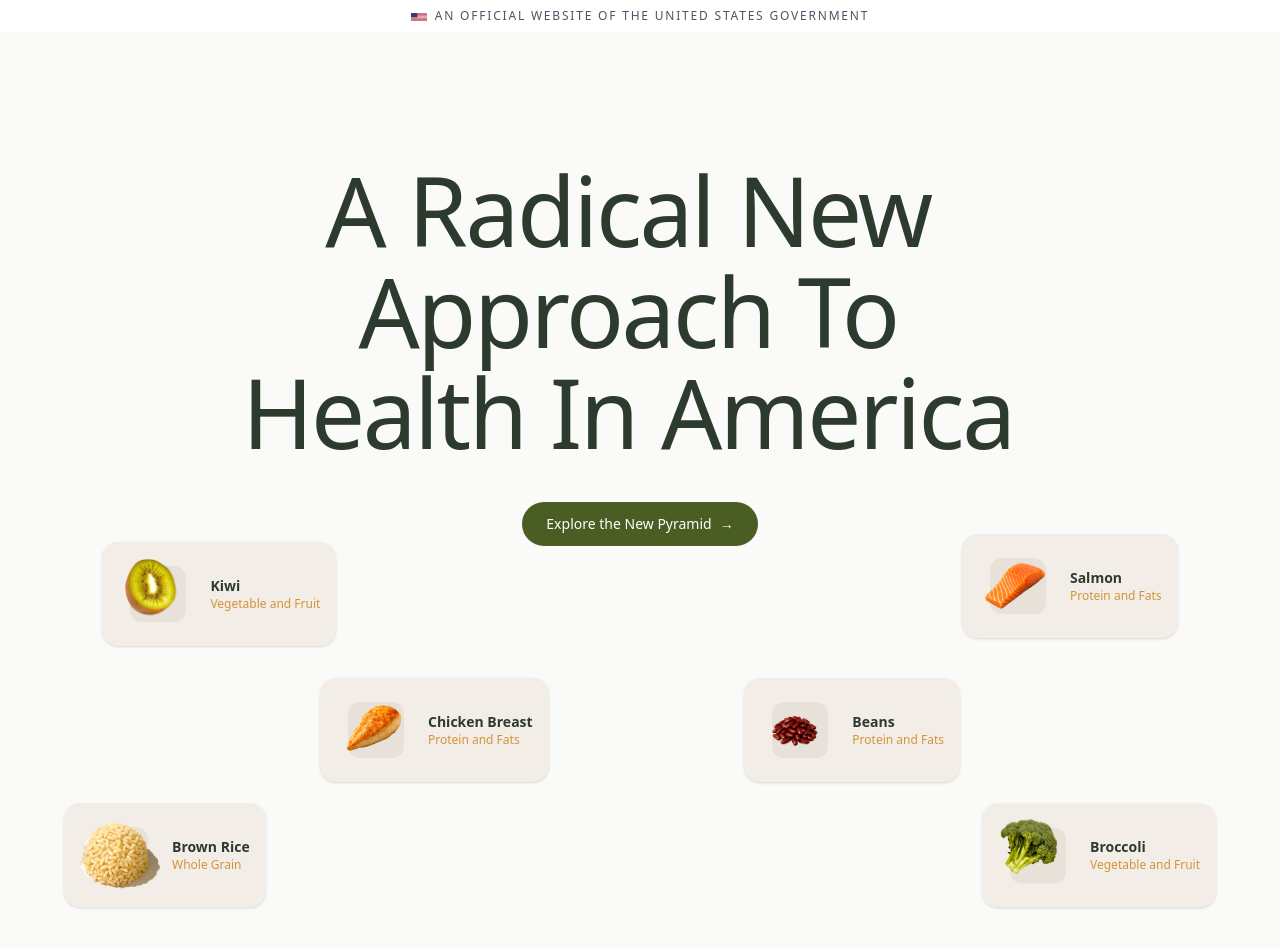
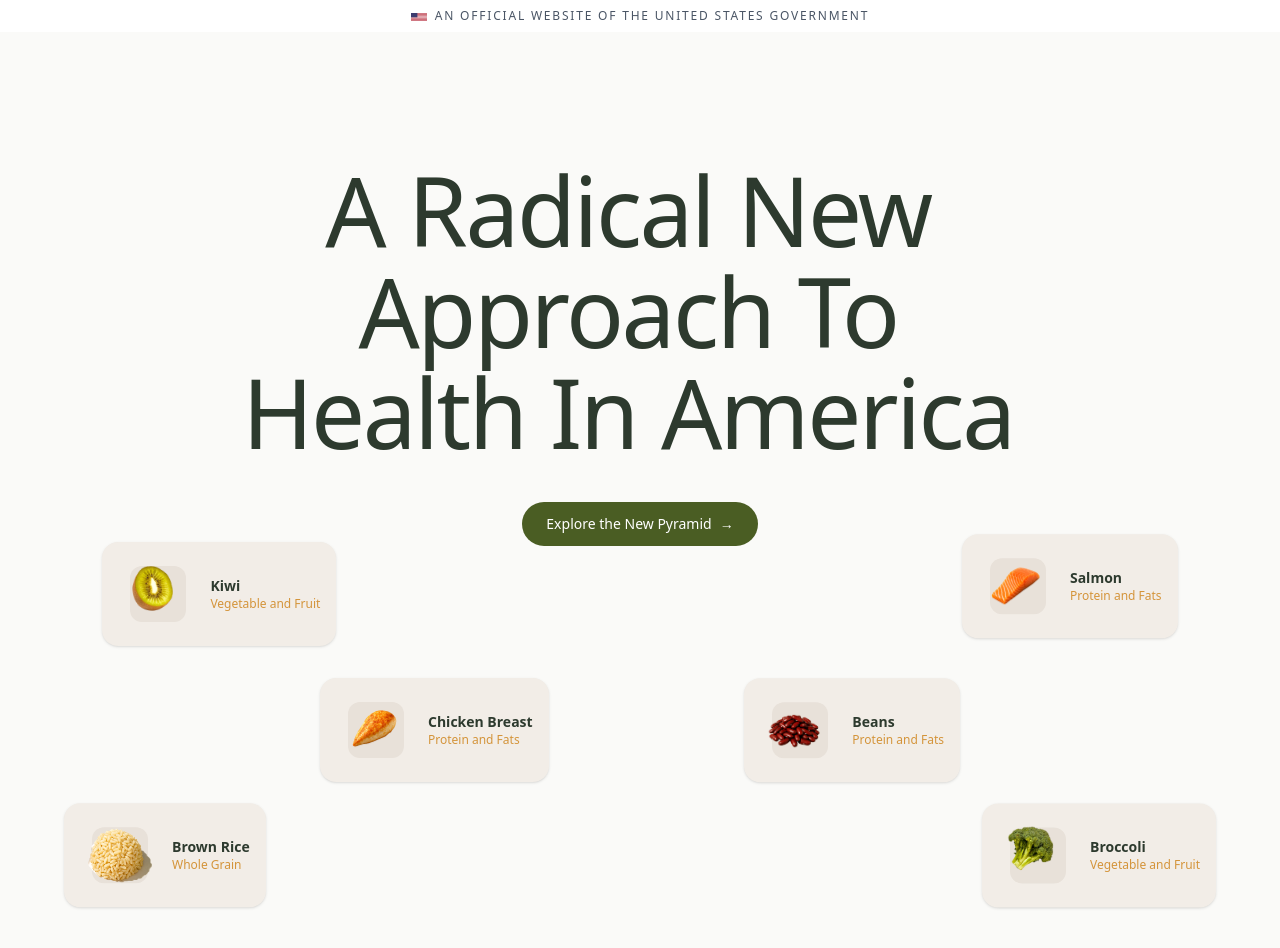
Before and after one commit to jasroopdhingra/food, a Next.js app: page / in a window 1280 px wide. Shown: the top 948 px of the page. Built offline with nearby package versions, Linux system fonts and the light colour scheme; a web font is replaced by a local one.

Commit message:
Scale up beans image and center food on backdrop squares
- Add imageScale prop to FoodCard for per-card size adjustments
- Use absolute positioning with inset-0 + m-auto for true centering
- Apply 1.4x scale to beans to compensate for extra transparent padding

Made-with: Cursor

```diff
--- a/src/components/FoodCard.tsx
+++ b/src/components/FoodCard.tsx
@@ -10,6 +10,7 @@ interface FoodCardProps {
   image: string;
   floatDuration?: number;
   floatDelay?: number;
+  imageScale?: number;
 }
 
 export default function FoodCard({
@@ -18,6 +19,7 @@ export default function FoodCard({
   image,
   floatDuration = 3,
   floatDelay = 0,
+  imageScale = 1,
 }: FoodCardProps) {
   const ref = useRef<HTMLDivElement>(null);
   const isInView = useInView(ref, { once: false, amount: 0.5 });
@@ -38,14 +40,15 @@ export default function FoodCard({
         whileHover={{ scale: 1.05, boxShadow: "0 8px 30px rgba(0,0,0,0.12)" }}
         transition={{ type: "spring", stiffness: 400, damping: 25 }}
       >
-        <div className="relative flex h-20 w-20 flex-shrink-0 items-center justify-center overflow-hidden">
-          <div className="absolute left-1/2 top-1/2 h-14 w-14 -translate-x-1/2 -translate-y-1/2 rounded-xl bg-[#E8E1D9]" />
+        <div className="relative h-20 w-20 flex-shrink-0">
+          <div className="absolute inset-0 m-auto h-14 w-14 rounded-xl bg-[#E8E1D9]" />
           <Image
             src={image}
             alt={name}
             width={128}
             height={128}
-            className="relative z-10 h-full w-full object-contain object-center"
+            className="absolute inset-0 z-10 m-auto h-16 w-16 object-contain"
+            style={imageScale !== 1 ? { transform: `scale(${imageScale})` } : undefined}
           />
         </div>
         <div>
--- a/src/components/Hero.tsx
+++ b/src/components/Hero.tsx
@@ -49,6 +49,7 @@ const foodCards = [
     position: "right-[25%] top-[65%]",
     floatDuration: 3.5,
     floatDelay: 1.0,
+    imageScale: 1.4,
   },
   {
     name: "Brown Rice",
@@ -166,6 +167,7 @@ export default function Hero() {
                 image={card.image}
                 floatDuration={card.floatDuration}
                 floatDelay={card.floatDelay}
+                imageScale={card.imageScale}
               />
             </motion.div>
           ))}
@@ -195,6 +197,7 @@ export default function Hero() {
               image={card.image}
               floatDuration={card.floatDuration}
               floatDelay={card.floatDelay}
+              imageScale={card.imageScale}
             />
           </motion.div>
         ))}
```
